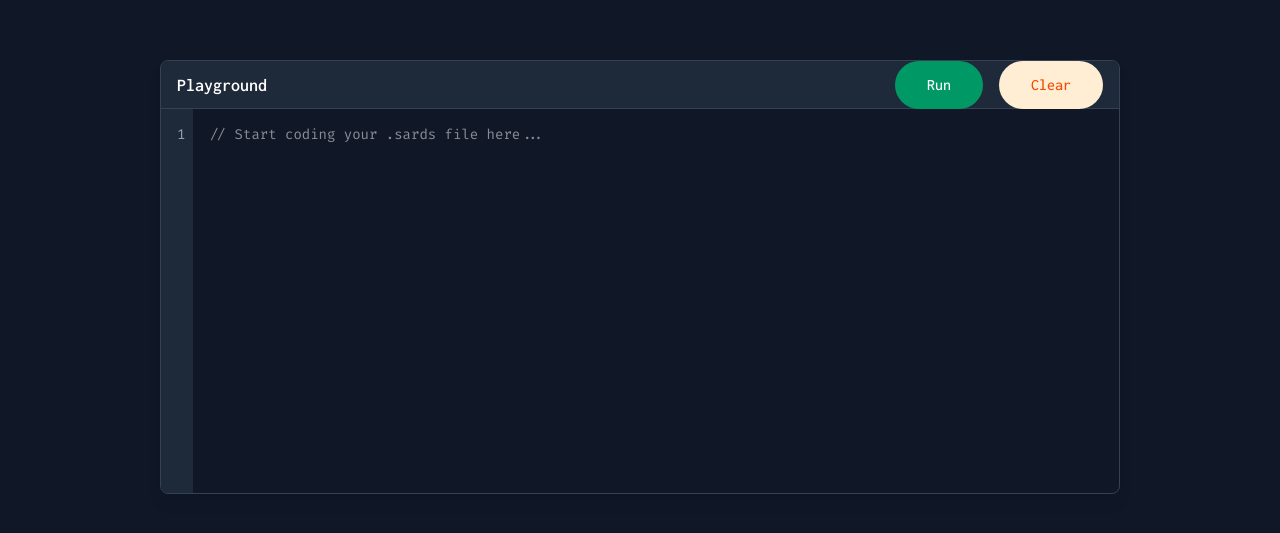
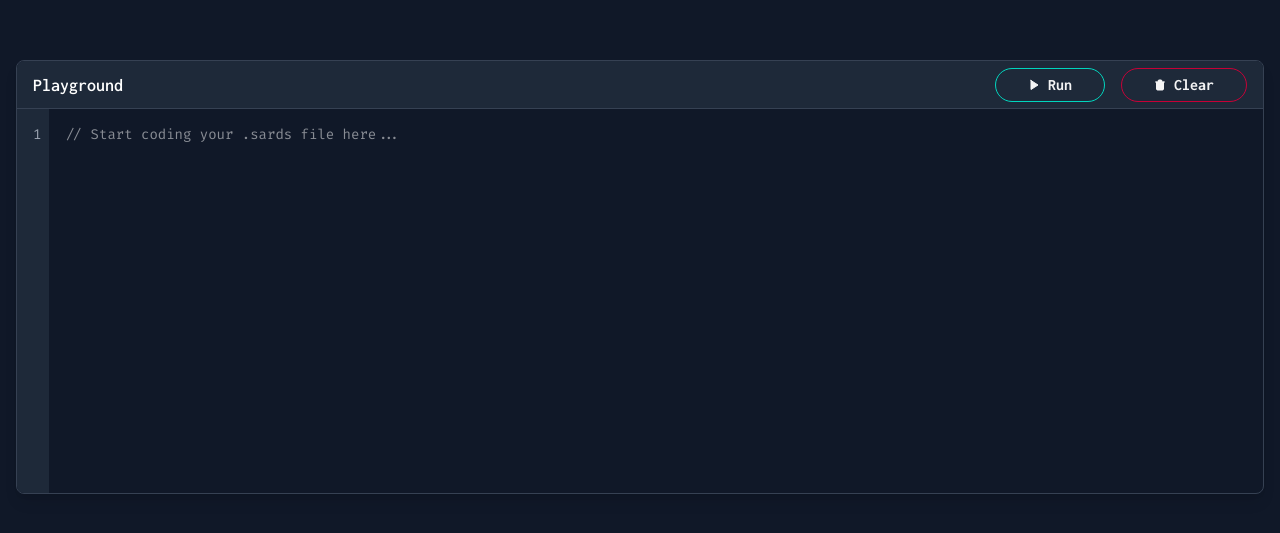
Before and after one commit to Souvik606/SARDS, a Next.js app in the folder frontend/: page /editor in a window 1280 px wide. Shown: the part 123-656 px from the top of the page. Built offline with nearby package versions, Linux system fonts and the light colour scheme.

Commit message:
feat(editor): editor buttons and editor size.

```diff
--- a/frontend/components/Editor.tsx
+++ b/frontend/components/Editor.tsx
@@ -1,5 +1,6 @@
 "use client";
 import React, { useState } from "react";
+import { Play, Trash } from "lucide-react";
 
 const CodeEditor: React.FC = () => {
   const [code, setCode] = useState<string>("");
@@ -16,22 +17,19 @@ const CodeEditor: React.FC = () => {
     const value = textarea.value;
 
     // Handle bracket auto-closing
-        if (['{', '[', '(', '"', "'"].includes(e.key)) {
+    if (["{", "[", "(", '"', "'"].includes(e.key)) {
       e.preventDefault();
       const closingPairs = {
-                '{': '}',
-                '[': ']',
-                '(': ')',
+        "{": "}",
+        "[": "]",
+        "(": ")",
         '"': '"',
-                "'": "'"
+        "'": "'",
       };
 
       const pair = closingPairs[e.key as keyof typeof closingPairs];
       const newValue =
-                value.substring(0, start) +
-                e.key +
-                pair +
-                value.substring(end);
+        value.substring(0, start) + e.key + pair + value.substring(end);
 
       setCode(newValue);
       setTimeout(() => {
@@ -42,7 +40,7 @@ const CodeEditor: React.FC = () => {
     }
 
     // Handle closing bracket skipping
-        if (['}', ']', ')'].includes(e.key)) {
+    if (["}", "]", ")"].includes(e.key)) {
       if (value[start] === e.key) {
         e.preventDefault();
         textarea.selectionStart = start + 1;
@@ -52,28 +50,28 @@ const CodeEditor: React.FC = () => {
     }
 
     // Handle Enter key with smart indentation
-        if (e.key === 'Enter') {
+    if (e.key === "Enter") {
       e.preventDefault();
       const before = value.substring(0, start);
       let after = value.substring(end);
 
       // Get current indentation
-            const lineStart = before.lastIndexOf('\n') + 1;
+      const lineStart = before.lastIndexOf("\n") + 1;
       const currentLine = before.substring(lineStart);
       const indentMatch = currentLine.match(/^\s*/);
-            const currentIndent = indentMatch ? indentMatch[0] : '';
+      const currentIndent = indentMatch ? indentMatch[0] : "";
 
       // Check if we're after an opening brace
-            const lineEndsWithBrace = currentLine.trim().endsWith('{');
+      const lineEndsWithBrace = currentLine.trim().endsWith("{");
       const nextChar = value.substring(start, start + 1);
-            const hasExistingCloser = nextChar === '}';
+      const hasExistingCloser = nextChar === "}";
 
-            let newContent = '';
+      let newContent = "";
       let newCursorPos = start;
 
       if (lineEndsWithBrace) {
         // Calculate indentation levels
-                const newIndent = currentIndent + '\t';
+        const newIndent = currentIndent + "\t";
         const closingIndent = currentIndent;
 
         // Handle existing closing brace
@@ -100,12 +98,9 @@ const CodeEditor: React.FC = () => {
     }
 
     // Handle Tab key
-        if (e.key === 'Tab') {
+    if (e.key === "Tab") {
       e.preventDefault();
-            const newValue =
-                value.substring(0, start) +
-                '\t' +
-                value.substring(end);
+      const newValue = value.substring(0, start) + "\t" + value.substring(end);
       setCode(newValue);
       setTimeout(() => {
         textarea.selectionStart = start + 1;
@@ -115,29 +110,31 @@ const CodeEditor: React.FC = () => {
   };
 
   return (
-        <div className="flex items-center justify-center h-screen bg-gray-900">
-            <div className="w-3/4 max-w-5xl bg-gray-850 rounded-lg shadow-lg overflow-hidden border border-gray-700">
-                <div className="bg-gray-800 h-12 flex items-center justify-between px-4 border-b border-gray-700">
+    <div className="flex min-h-screen items-center justify-center bg-gray-900">
+      <div className="bg-gray-850 wrapper w-3/4 overflow-hidden rounded-lg border border-gray-700 shadow-lg">
+        <div className="flex h-12 items-center justify-between border-b border-gray-700 bg-gray-800 px-4">
           <div className="text-lg font-semibold text-white">Playground</div>
           <div className="flex space-x-4">
-                        <button className="bg-emerald-600 hover:bg-emerald-700 text-white font-medium px-8 py-3 rounded-full">
-                            Run
+            <button className="flex cursor-pointer items-center gap-2 rounded-full border border-teal-400 px-8 py-1 font-bold text-zinc-100 transition-all hover:bg-teal-400 hover:text-zinc-800">
+              <Play className="inline size-3" fill="currentColor" />
+              <span>Run</span>
             </button>
-                        <button className="bg-orange-100 text-orange-600 font-medium px-8 py-2 rounded-full">
-                            Clear
+            <button className="border-danger-700 hover:bg-danger-700 flex cursor-pointer items-center gap-2 rounded-full border px-8 py-1 font-bold text-zinc-100 transition-all hover:text-zinc-800">
+              <Trash className="inline size-3" fill="currentColor" />
+              <span>Clear</span>
             </button>
           </div>
         </div>
 
         <div className="flex">
-                    <div className="bg-gray-800 text-gray-400 text-sm font-mono p-4 pr-2 text-right select-none">
+          <div className="bg-gray-800 p-4 pr-2 text-right font-mono text-sm text-gray-400 select-none">
             {lineNumbers.map((lineNumber) => (
               <div key={lineNumber}>{lineNumber}</div>
             ))}
           </div>
 
           <textarea
-                        className="flex-1 h-96 bg-gray-850 text-white font-mono text-sm p-4 border-none focus:outline-none resize-none"
+            className="bg-gray-850 h-96 flex-1 resize-none border-none p-4 font-mono text-sm text-white focus:outline-none"
             placeholder="// Start coding your .sards file here..."
             value={code}
             onChange={handleInputChange}
```
Lines whose indentation alone changed are shown as unchanged.
